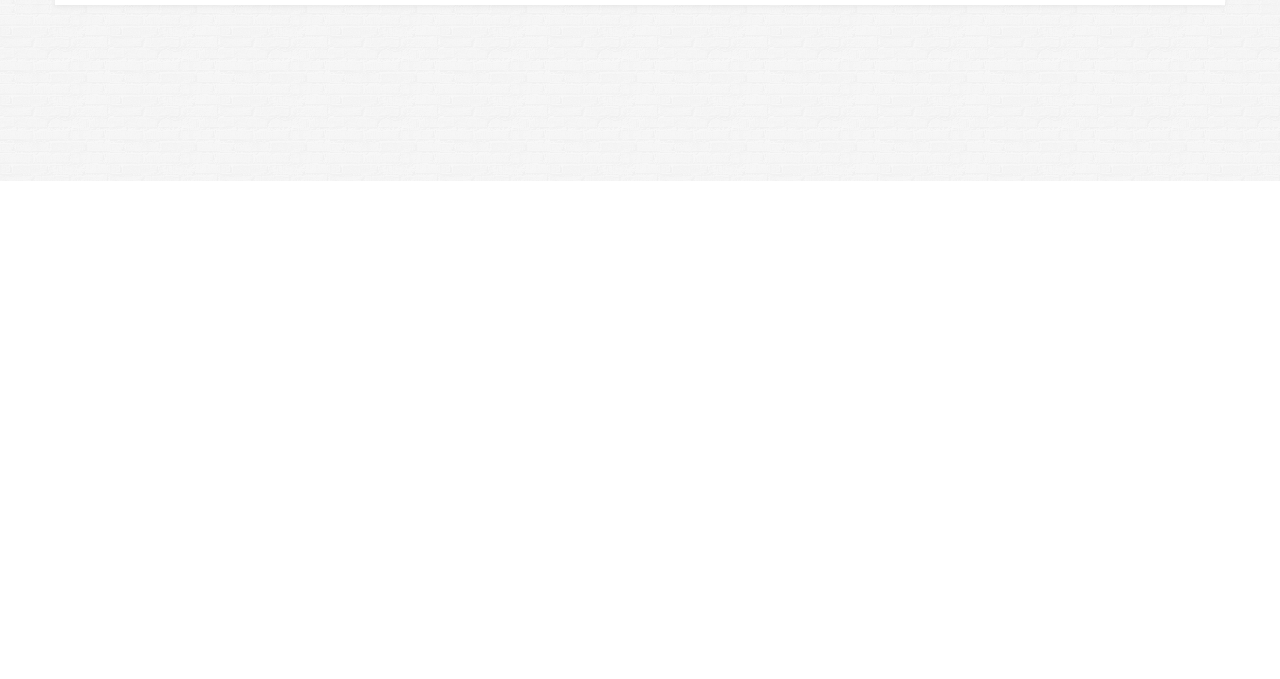
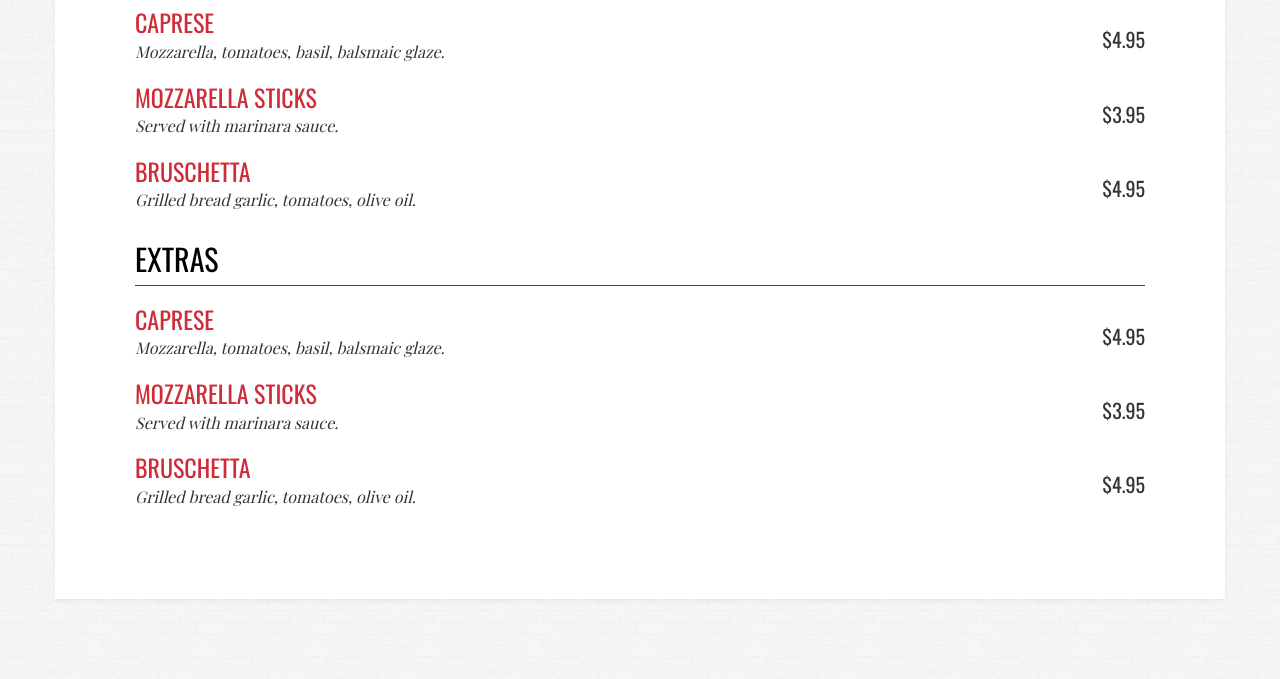
Before and after one commit to jlgasparrini/angular-tuto, a plain HTML site: page index.html in a window 1280 px wide. Shown: the part 619-1298 px from the top of the page. Before the commit the page ends 800 px from the top, so only its background shows below. Drawn offline with nearby package versions, Linux system fonts and the light colour scheme; a web font is replaced by a local one.

Commit message:
Add more menus on PizzaPlanet

```diff
--- a/index.html
+++ b/index.html
@@ -26,6 +26,28 @@
           </div>
         </div>
 
+        <h2>Mains</h2>
+        <div class="mains row" ng-repeat="main in mains">
+          <div class="item col-md-9">
+            <h3 class="name"> {{ main.name }} </h3>
+            <p class="description"> {{ main.description }} </p>
+          </div>
+          <div class="price col-md-3">
+            <p class="price"> {{ main.price | currency }} </p>
+          </div>
+        </div>
+
+        <h2>Extras</h2>
+        <div class="extras row" ng-repeat="extra in extras">
+          <div class="item col-md-9">
+            <h3 class="name"> {{ extra.name }} </h3>
+            <p class="description"> {{ extra.description }} </p>
+          </div>
+          <div class="price col-md-3">
+            <p class="price"> {{ extra.price | currency }} </p>
+          </div>
+        </div>
+
       </div>
     </div>
 
--- a/js/controllers/MainController.js
+++ b/js/controllers/MainController.js
@@ -18,4 +18,40 @@ app.controller('MainController', ['$scope', function($scope) {
       price: 4.95
     }
   ];
+
+  $scope.mains = [
+    {
+      name: 'Caprese',
+      description: 'Mozzarella, tomatoes, basil, balsmaic glaze.',
+      price: 4.95
+    },
+    {
+      name: 'Mozzarella Sticks',
+      description: 'Served with marinara sauce.',
+      price: 3.95
+    },
+    {
+      name: 'Bruschetta',
+      description: 'Grilled bread garlic, tomatoes, olive oil.',
+      price: 4.95
+    }
+  ];
+
+  $scope.extras = [
+    {
+      name: 'Caprese',
+      description: 'Mozzarella, tomatoes, basil, balsmaic glaze.',
+      price: 4.95
+    },
+    {
+      name: 'Mozzarella Sticks',
+      description: 'Served with marinara sauce.',
+      price: 3.95
+    },
+    {
+      name: 'Bruschetta',
+      description: 'Grilled bread garlic, tomatoes, olive oil.',
+      price: 4.95
+    }
+  ];
 }]);
```
